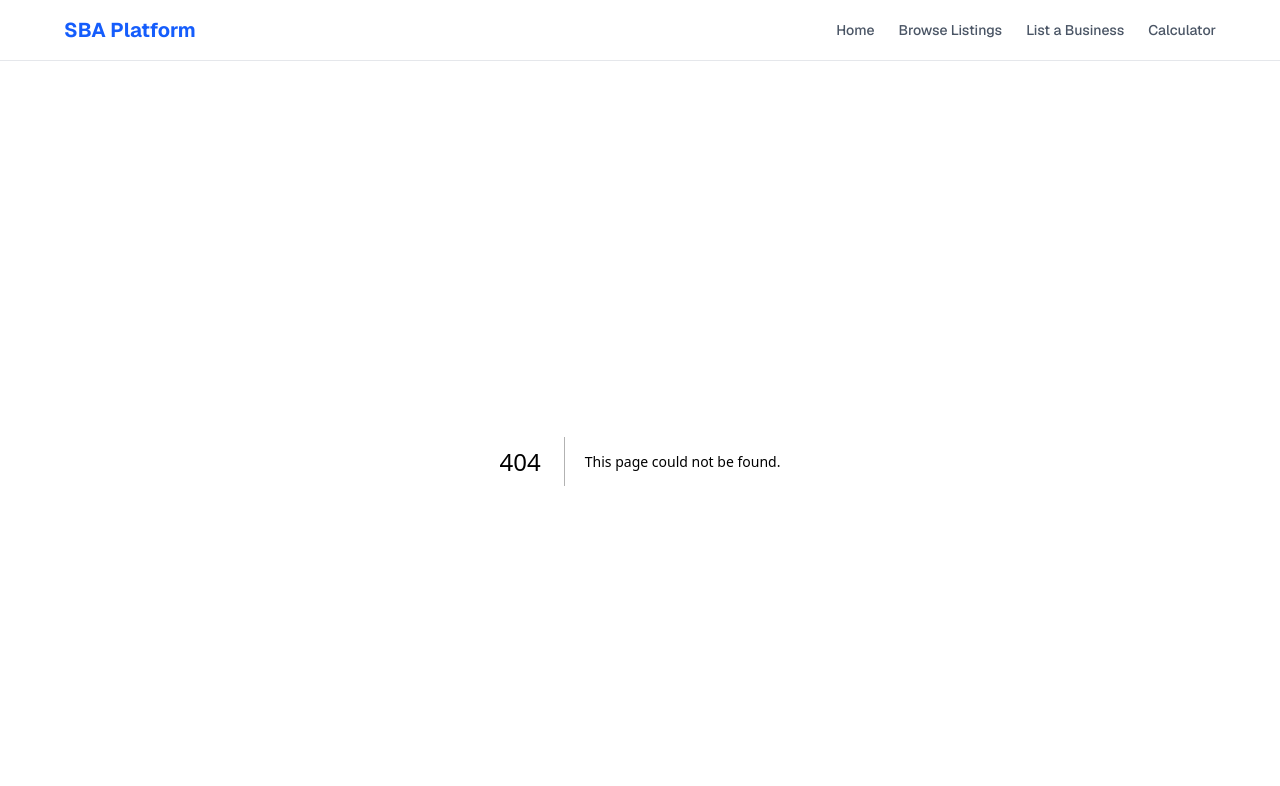
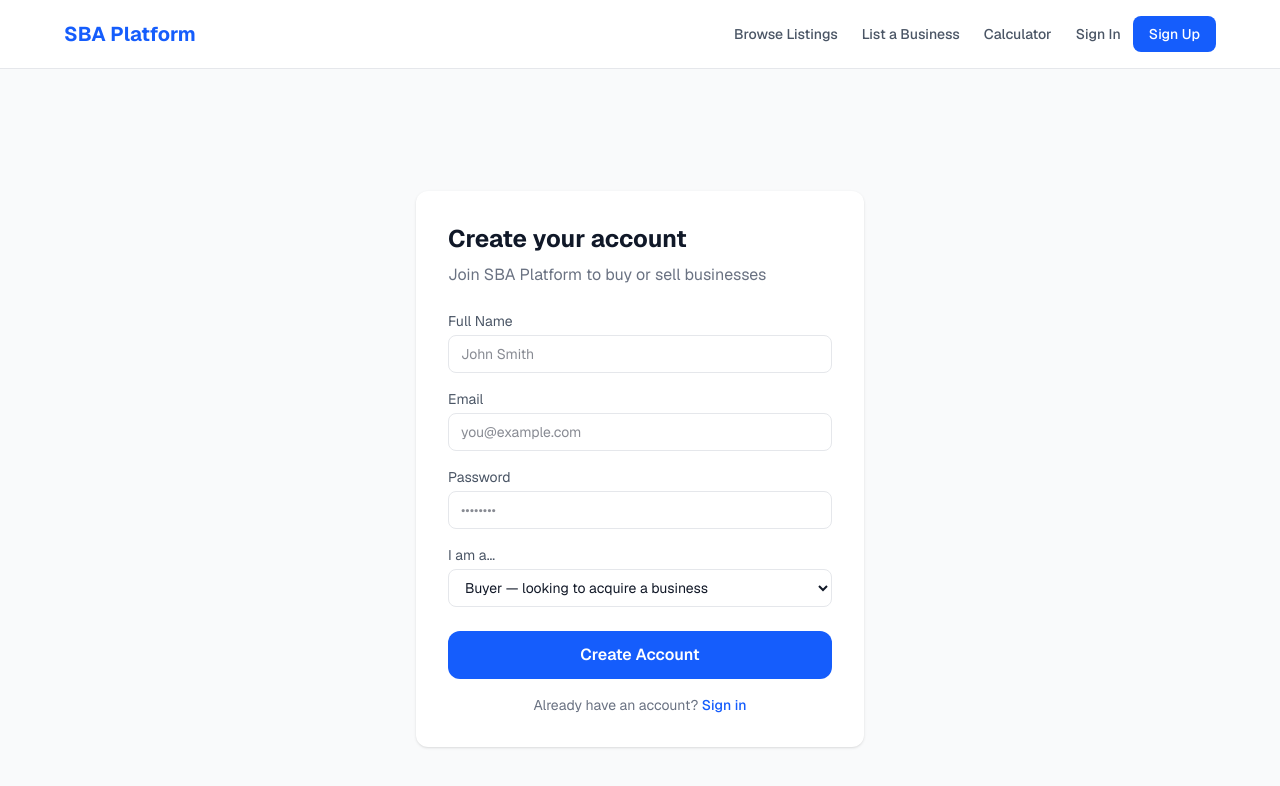
Before and after one commit to qiraamine-stack/sba-platform, a Next.js app: page /register in a window 1280 px wide. Before the commit this address had no page. Shown: the top 786 px of the page. Built offline with nearby package versions, Linux system fonts and the light colour scheme.

Commit message:
Add user authentication - login, register, navbar

```diff
--- /dev/null
+++ b/app/login/page.tsx
@@ -0,0 +1,58 @@
+"use client";
+import { useState } from "react";
+import Link from "next/link";
+import { useRouter } from "next/navigation";
+
+export default function LoginPage() {
+  const router = useRouter();
+  const [form, setForm] = useState({ email: "", password: "" });
+  const [error, setError] = useState("");
+  const [loading, setLoading] = useState(false);
+
+  const handle = (e: any) => setForm({ ...form, [e.target.name]: e.target.value });
+
+  const submit = async () => {
+    setLoading(true);
+    setError("");
+    const res = await fetch("https://web-production-19eab.up.railway.app/api/auth/login", {
+      method: "POST",
+      headers: { "Content-Type": "application/json" },
+      body: JSON.stringify(form)
+    });
+    const data = await res.json();
+    if (!res.ok) { setError(data.detail || "Login failed"); setLoading(false); return; }
+    localStorage.setItem("token", data.token);
+    localStorage.setItem("user", JSON.stringify(data.user));
+    router.push("/");
+  };
+
+  return (
+    <main className="min-h-screen bg-gray-50 flex items-center justify-center px-4">
+      <div className="bg-white rounded-xl shadow p-8 w-full max-w-md">
+        <h1 className="text-2xl font-bold text-gray-900 mb-2">Welcome back</h1>
+        <p className="text-gray-500 mb-6">Sign in to your SBA Platform account</p>
+        {error && <div className="bg-red-50 text-red-600 text-sm px-4 py-3 rounded-lg mb-4">{error}</div>}
+        <div className="mb-4">
+          <label className="block text-sm text-gray-600 mb-1">Email</label>
+          <input type="email" name="email" value={form.email} onChange={handle}
+            placeholder="you@example.com"
+            className="w-full border border-gray-200 rounded-lg px-3 py-2 text-sm text-gray-900 focus:outline-none focus:ring-2 focus:ring-blue-500" />
+        </div>
+        <div className="mb-6">
+          <label className="block text-sm text-gray-600 mb-1">Password</label>
+          <input type="password" name="password" value={form.password} onChange={handle}
+            placeholder="••••••••"
+            className="w-full border border-gray-200 rounded-lg px-3 py-2 text-sm text-gray-900 focus:outline-none focus:ring-2 focus:ring-blue-500" />
+        </div>
+        <button onClick={submit} disabled={loading}
+          className="w-full bg-blue-600 hover:bg-blue-700 text-white font-semibold py-3 rounded-xl transition mb-4">
+          {loading ? "Signing in..." : "Sign In"}
+        </button>
+        <p className="text-center text-sm text-gray-500">
+          Don't have an account?{" "}
+          <Link href="/register" className="text-blue-600 font-medium hover:underline">Sign up</Link>
+        </p>
+      </div>
+    </main>
+  );
+}
--- /dev/null
+++ b/app/register/page.tsx
@@ -0,0 +1,72 @@
+"use client";
+import { useState } from "react";
+import Link from "next/link";
+import { useRouter } from "next/navigation";
+
+export default function RegisterPage() {
+  const router = useRouter();
+  const [form, setForm] = useState({ email: "", password: "", full_name: "", role: "buyer" });
+  const [error, setError] = useState("");
+  const [loading, setLoading] = useState(false);
+
+  const handle = (e: any) => setForm({ ...form, [e.target.name]: e.target.value });
+
+  const submit = async () => {
+    setLoading(true);
+    setError("");
+    const res = await fetch("https://web-production-19eab.up.railway.app/api/auth/register", {
+      method: "POST",
+      headers: { "Content-Type": "application/json" },
+      body: JSON.stringify(form)
+    });
+    const data = await res.json();
+    if (!res.ok) { setError(data.detail || "Registration failed"); setLoading(false); return; }
+    localStorage.setItem("token", data.token);
+    localStorage.setItem("user", JSON.stringify(data.user));
+    router.push("/");
+  };
+
+  return (
+    <main className="min-h-screen bg-gray-50 flex items-center justify-center px-4">
+      <div className="bg-white rounded-xl shadow p-8 w-full max-w-md">
+        <h1 className="text-2xl font-bold text-gray-900 mb-2">Create your account</h1>
+        <p className="text-gray-500 mb-6">Join SBA Platform to buy or sell businesses</p>
+        {error && <div className="bg-red-50 text-red-600 text-sm px-4 py-3 rounded-lg mb-4">{error}</div>}
+        <div className="mb-4">
+          <label className="block text-sm text-gray-600 mb-1">Full Name</label>
+          <input type="text" name="full_name" value={form.full_name} onChange={handle}
+            placeholder="John Smith"
+            className="w-full border border-gray-200 rounded-lg px-3 py-2 text-sm text-gray-900 focus:outline-none focus:ring-2 focus:ring-blue-500" />
+        </div>
+        <div className="mb-4">
+          <label className="block text-sm text-gray-600 mb-1">Email</label>
+          <input type="email" name="email" value={form.email} onChange={handle}
+            placeholder="you@example.com"
+            className="w-full border border-gray-200 rounded-lg px-3 py-2 text-sm text-gray-900 focus:outline-none focus:ring-2 focus:ring-blue-500" />
+        </div>
+        <div className="mb-4">
+          <label className="block text-sm text-gray-600 mb-1">Password</label>
+          <input type="password" name="password" value={form.password} onChange={handle}
+            placeholder="••••••••"
+            className="w-full border border-gray-200 rounded-lg px-3 py-2 text-sm text-gray-900 focus:outline-none focus:ring-2 focus:ring-blue-500" />
+        </div>
+        <div className="mb-6">
+          <label className="block text-sm text-gray-600 mb-1">I am a...</label>
+          <select name="role" value={form.role} onChange={handle}
+            className="w-full border border-gray-200 rounded-lg px-3 py-2 text-sm text-gray-900 focus:outline-none focus:ring-2 focus:ring-blue-500">
+            <option value="buyer">Buyer — looking to acquire a business</option>
+            <option value="seller">Seller — listing a business for sale</option>
+          </select>
+        </div>
+        <button onClick={submit} disabled={loading}
+          className="w-full bg-blue-600 hover:bg-blue-700 text-white font-semibold py-3 rounded-xl transition mb-4">
+          {loading ? "Creating account..." : "Create Account"}
+        </button>
+        <p className="text-center text-sm text-gray-500">
+          Already have an account?{" "}
+          <Link href="/login" className="text-blue-600 font-medium hover:underline">Sign in</Link>
+        </p>
+      </div>
+    </main>
+  );
+}
--- a/components/Navbar.tsx
+++ b/components/Navbar.tsx
@@ -1,11 +1,26 @@
 "use client";
 import Link from "next/link";
-import { usePathname } from "next/navigation";
+import { usePathname, useRouter } from "next/navigation";
+import { useEffect, useState } from "react";
 
 export default function Navbar() {
   const pathname = usePathname();
+  const router = useRouter();
+  const [user, setUser] = useState<any>(null);
+
+  useEffect(() => {
+    const stored = localStorage.getItem("user");
+    if (stored) setUser(JSON.parse(stored));
+  }, [pathname]);
+
+  const logout = () => {
+    localStorage.removeItem("token");
+    localStorage.removeItem("user");
+    setUser(null);
+    router.push("/");
+  };
+
   const links = [
-    { href: "/", label: "Home" },
     { href: "/listings", label: "Browse Listings" },
     { href: "/listings/new", label: "List a Business" },
     { href: "/calculator", label: "Calculator" },
@@ -17,7 +32,7 @@ export default function Navbar() {
         <Link href="/" className="text-xl font-bold text-blue-600">
           SBA Platform
         </Link>
-        <div className="flex gap-6">
+        <div className="flex items-center gap-6">
           {links.map(link => (
             <Link key={link.href} href={link.href}
               className={`text-sm font-medium transition ${
@@ -28,6 +43,26 @@ export default function Navbar() {
               {link.label}
             </Link>
           ))}
+          {user ? (
+            <div className="flex items-center gap-4">
+              <span className="text-sm text-gray-600">Hi, {user.full_name?.split(" ")[0]}</span>
+              <button onClick={logout}
+                className="text-sm text-gray-600 hover:text-red-500 transition">
+                Sign Out
+              </button>
+            </div>
+          ) : (
+            <div className="flex items-center gap-3">
+              <Link href="/login"
+                className="text-sm font-medium text-gray-600 hover:text-blue-600 transition">
+                Sign In
+              </Link>
+              <Link href="/register"
+                className="text-sm font-medium bg-blue-600 text-white px-4 py-2 rounded-lg hover:bg-blue-700 transition">
+                Sign Up
+              </Link>
+            </div>
+          )}
         </div>
       </div>
     </nav>
```
